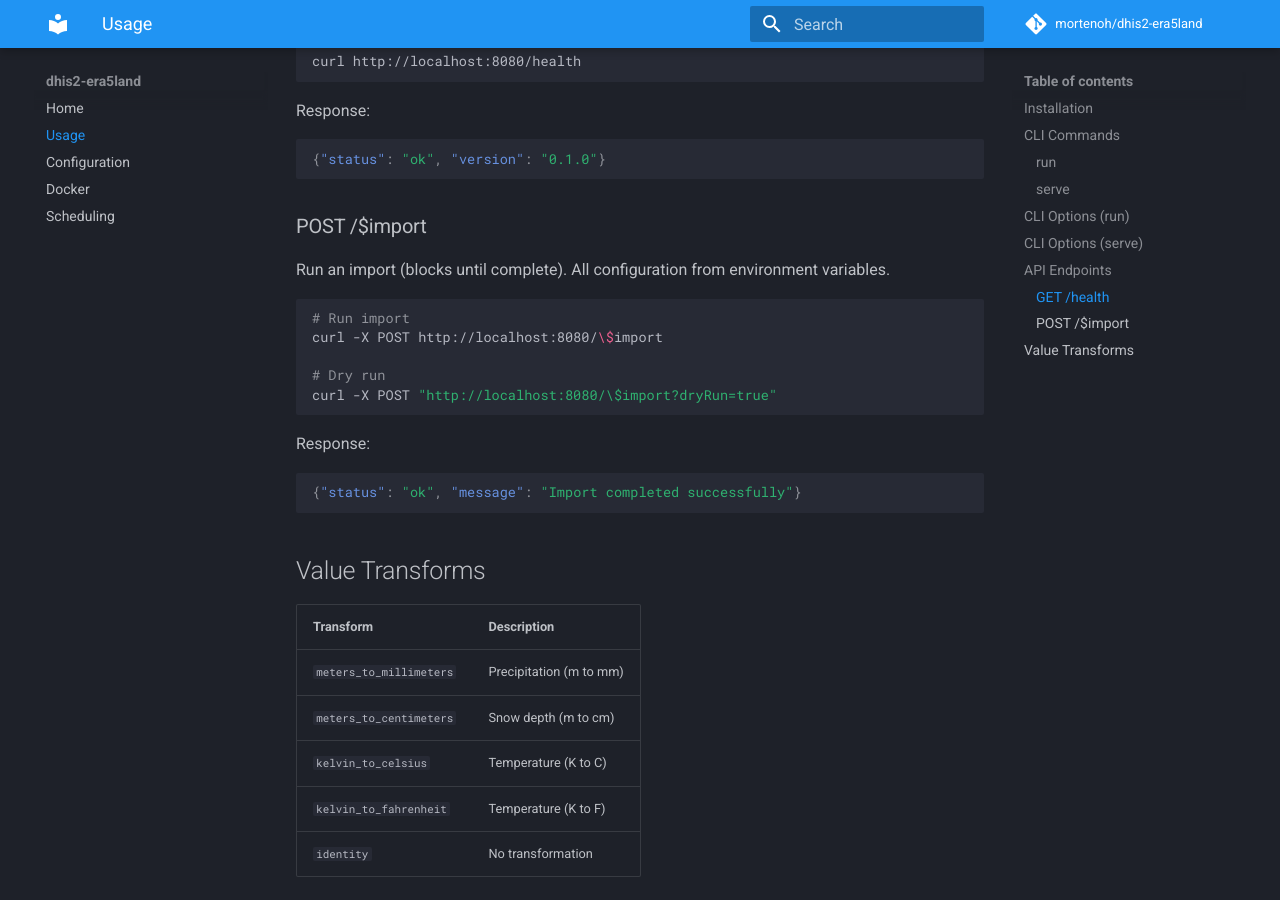
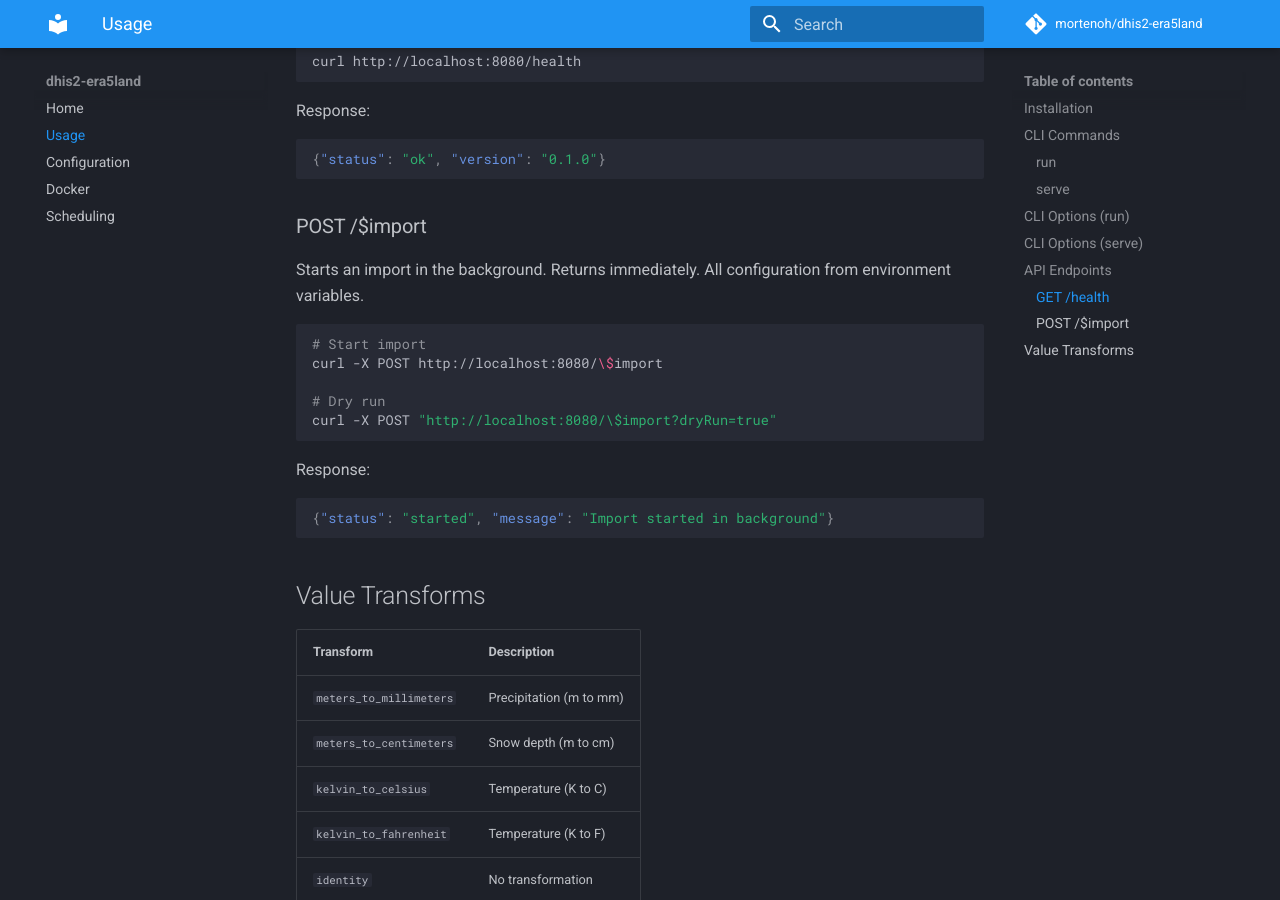
Before and after one commit to mortenoh/dhis2-era5land, an MkDocs documentation site: the page built from docs/usage.md, in a window 1280 px wide and 900 px high, scrolled down 2192 px. Built offline with MkDocs 1.6.1 and Material for MkDocs 9.7.7, drawn with Linux system fonts in a browser that asks for light colours; comment, search, counter and statistics services are not loaded.

Commit message:
feat: add background task for API import and CDS validation
- Add CDSAPI_KEY validation to server startup
- Export CDS env vars for cdsapi library in server
- Change /$import endpoint to run in background (no timeout)
- Update docs to reflect async behavior

🤖 Generated with [Claude Code](https://claude.com/claude-code)

Co-Authored-By: Claude Opus 4.5 <noreply@anthropic.com>

````diff
--- a/docs/usage.md
+++ b/docs/usage.md
@@ -85,10 +85,10 @@ Response:
 
 ### POST /$import
 
-Run an import (blocks until complete). All configuration from environment variables.
+Starts an import in the background. Returns immediately. All configuration from environment variables.
 
 ```bash
-# Run import
+# Start import
 curl -X POST http://localhost:8080/\$import
 
 # Dry run
@@ -97,7 +97,7 @@ curl -X POST "http://localhost:8080/\$import?dryRun=true"
 
 Response:
 ```json
-{"status": "ok", "message": "Import completed successfully"}
+{"status": "started", "message": "Import started in background"}
 ```
 
 ## Value Transforms
````
Also changed, not shown: README.md (+5 -3 lines), 1 other file.
